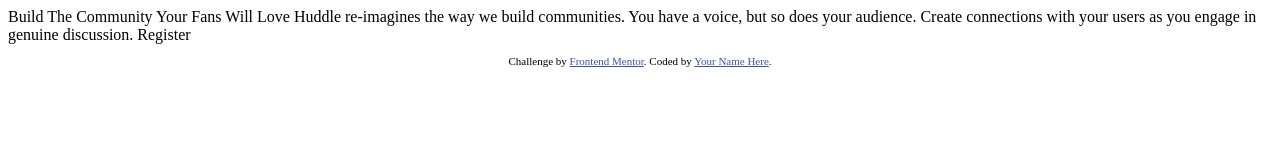
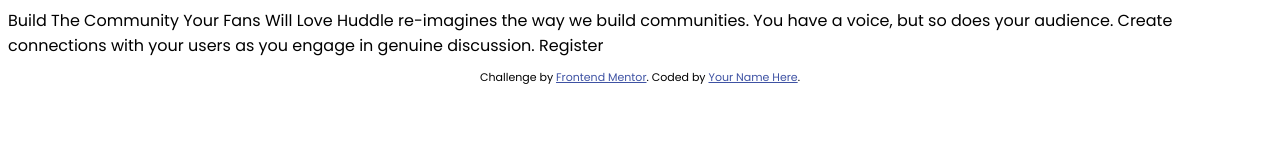
Before and after one commit to abe-m1/huddle-landing-page, a website: page index.html in a window 1280 px wide. Drawn offline with Linux system fonts and the light colour scheme.

Commit message:
import font

```diff
--- a/scss/main.scss
+++ b/scss/main.scss
@@ -1,3 +1,9 @@
+@import url('https://fonts.googleapis.com/css2?family=Poppins:wght@200;400;700&display=swap');
+
+body {
+  font-family: 'Poppins', sans-serif;
+}
+
 .attribution {
   font-size: 11px;
   text-align: center;
```
Also changed, not shown: css/style.css.
